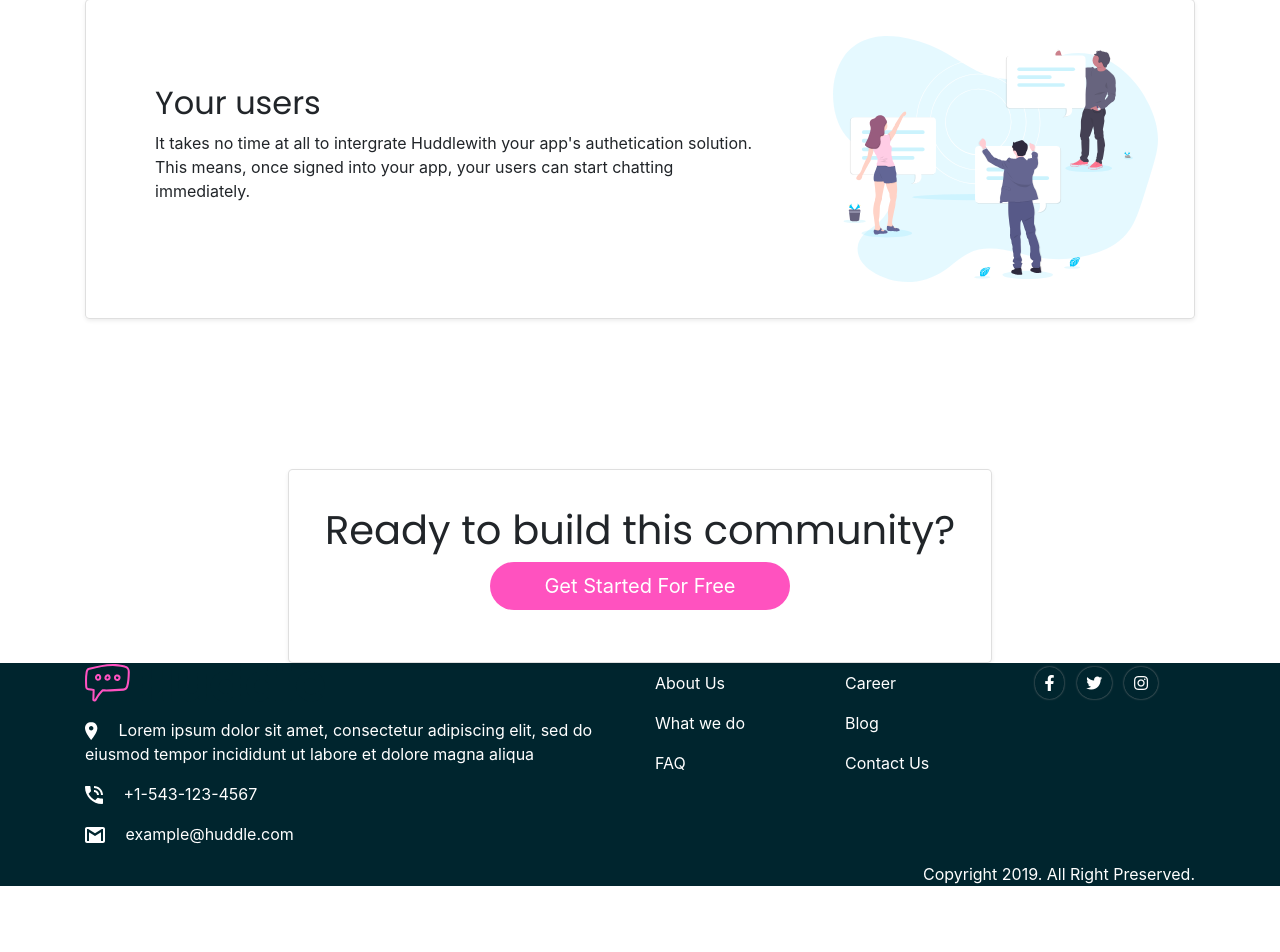
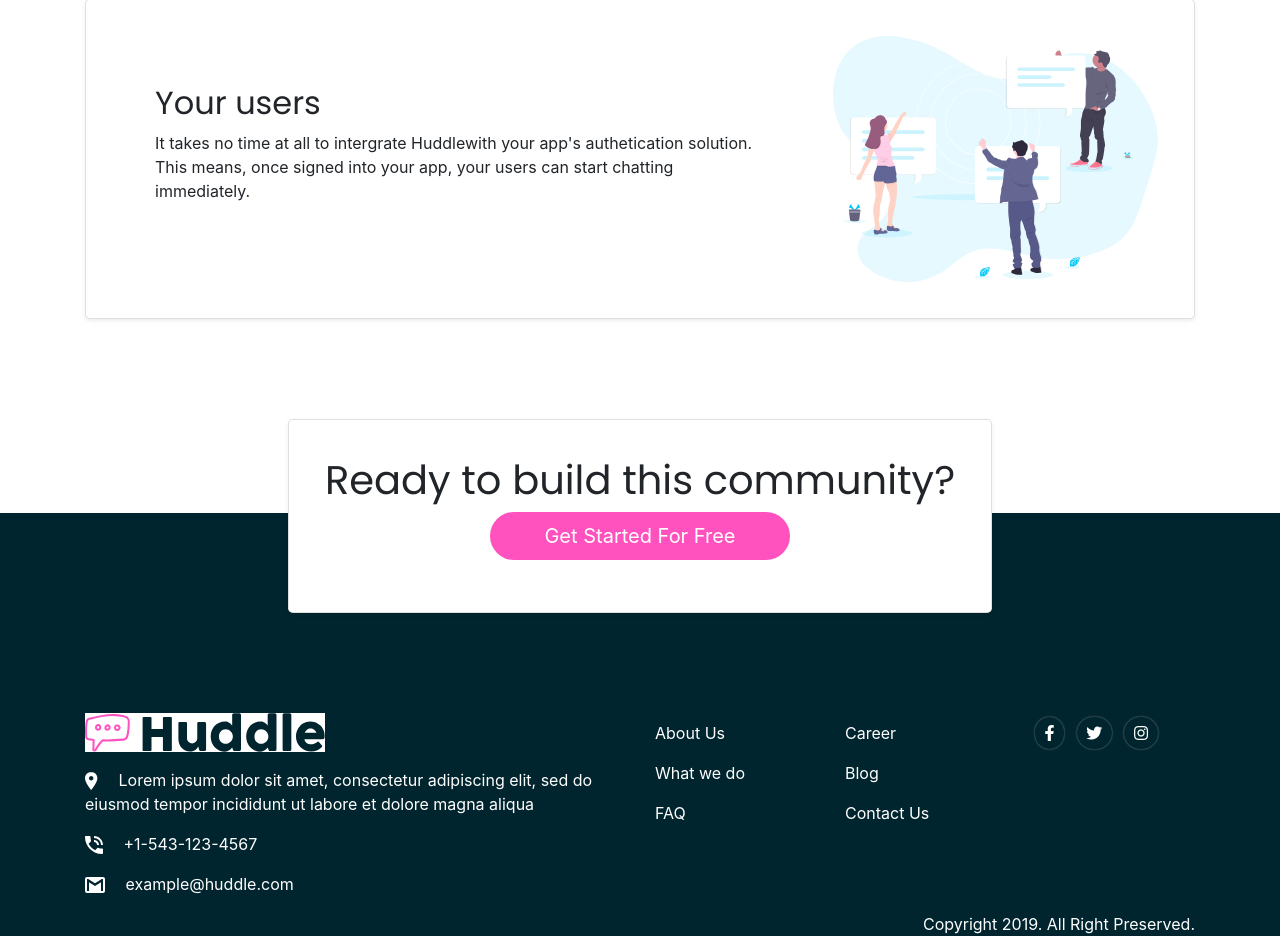
Before and after one commit to ToluAkin/cautious-invention, a plain HTML site: page huddle-landing-page-945317-master/hero/index.html in a window 1280 px wide. Shown: the part 1468-2420 px from the top of the page. Before the commit the page ends 2370 px from the top, so only its background shows below. Drawn offline with nearby package versions, Linux system fonts and the light colour scheme.

Commit message:
footer halfway

```diff
--- a/huddle-landing-page-945317-master/hero/index.html
+++ b/huddle-landing-page-945317-master/hero/index.html
@@ -96,13 +96,13 @@
             </div>
         </div>
     </section>
-    <footer class="leggo text-white">
+    <footer class="text-white">
         <div class="container">
             <div class="jumbo">
                 <div class="row">
-                    <div class="col-md-6">
+                    <div class="col-md-6 leggo">
                         <ul>
-                            <li><img src="images/logo.svg" alt="logo"></li>
+                            <li class="logo-white"><img src="images/logo.svg" alt="logo"></li>
                             <li class="mt-3">
                                 <img class="mr-3" src="images/icon-location.svg" alt="location">
                                 Lorem ipsum dolor sit amet, consectetur adipiscing elit, sed do eiusmod tempor incididunt ut labore et dolore magna aliqua
@@ -117,21 +117,21 @@
                             </li>
                         </ul>
                     </div>
-                    <div class="col-md-2">
+                    <div class="col-md-2 leggo">
                         <ul class="base_column">
                             <li>About Us</li>
                             <li>What we do</li>
                             <li>FAQ</li>
                         </ul>
                     </div>
-                    <div class="col-md-2">
+                    <div class="col-md-2 leggo">
                         <ul class="base_column">
                             <li>Career</li>
                             <li>Blog</li>
                             <li>Contact Us</li>
                         </ul>
                     </div>
-                    <div class="col-md-2">
+                    <div class="col-md-2 leggo">
                         <ul class="base_column">
                             <li class="list-inline-item"><i class="fab fa-facebook-f"></i></li>
                             <li class="list-inline-item"><i class="fab fa-twitter"></i></li>
--- a/huddle-landing-page-945317-master/hero/style.css
+++ b/huddle-landing-page-945317-master/hero/style.css
@@ -47,9 +47,13 @@ img {
     width: inherit;
 }
 
-.grow-together,
+.grow-together {
+    margin-top: 150px;
+}
+
 .community-build {
-    margin-top: 150px;
+    top: 100px;
+    position: relative;
 }
 
 /* @media width 990px  */
@@ -60,6 +64,15 @@ footer {
 
 ul {
     list-style-type: none;
+}
+
+.logo-white {
+    background-color: white;
+    width: fit-content;
+}
+
+.leggo {
+    margin-top: 200px;
 }
 
 .fa-facebook-f, .fa-twitter, .fa-instagram {
@@ -75,7 +88,3 @@ ul {
 .last {
     text-align: right;
 }
-
-.last p {
-    vertical-align: right;
-}
```
